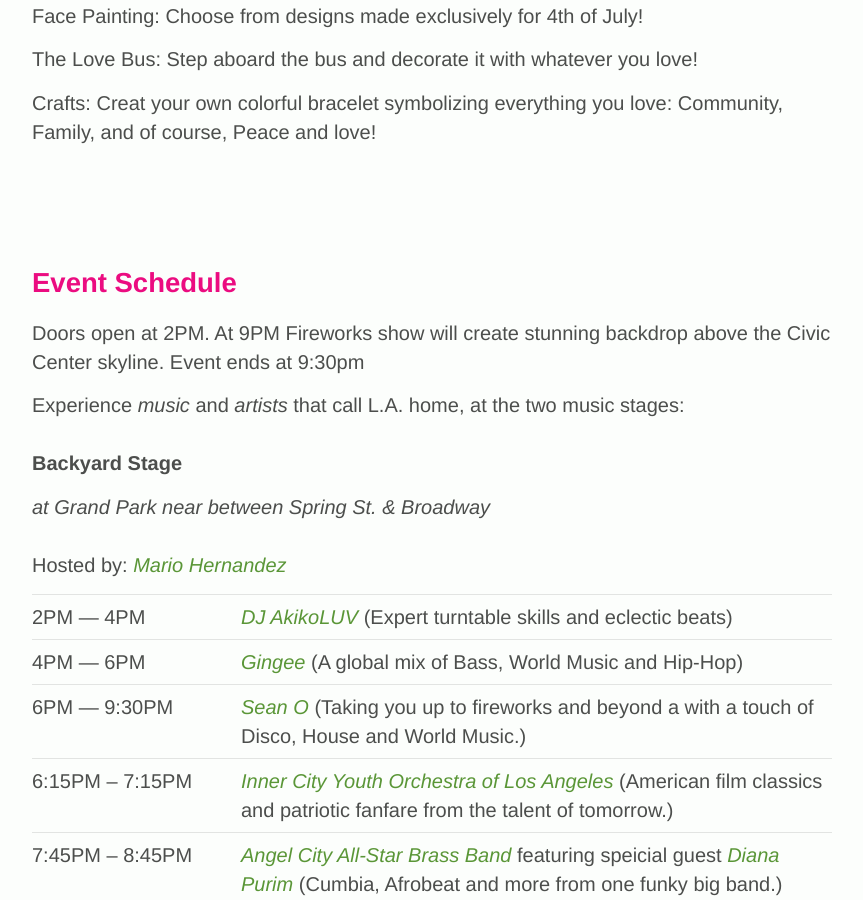
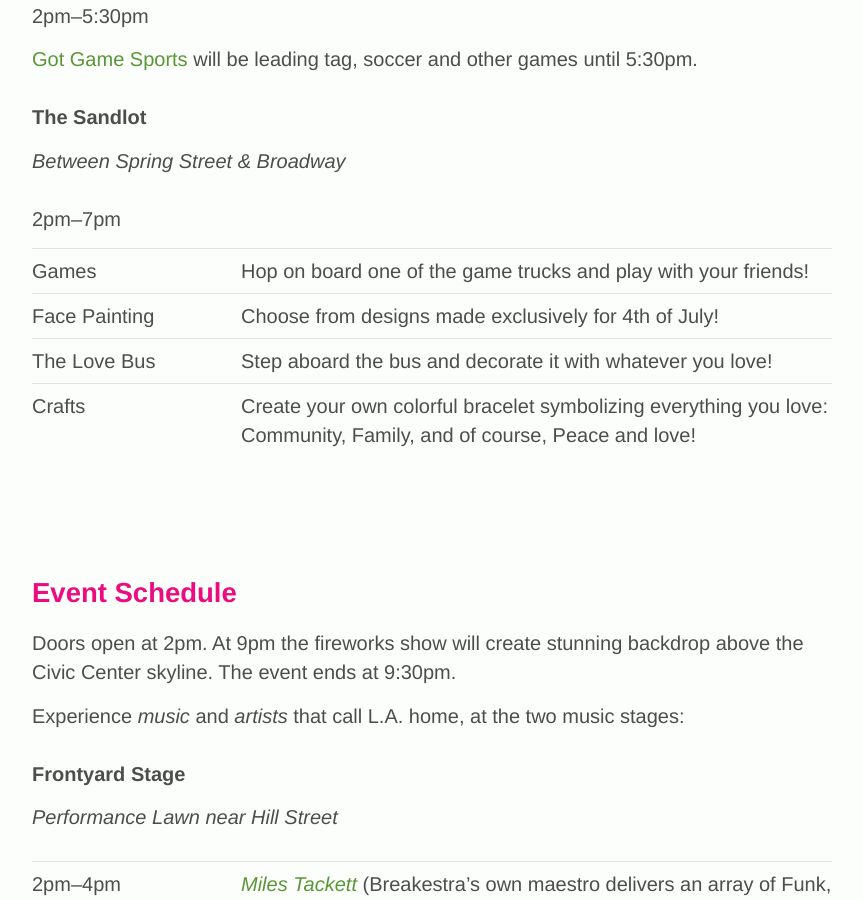
Before and after one commit to grandparkla/july4, a Jekyll site: the page built from index.markdown, in a window 1280 px wide and 900 px high, scrolled down 4269 px. Shown: the whole window, without its empty margins (208-1071 px from the left). Built offline with Jekyll 4.4.1, drawn with Linux system fonts in a browser that asks for light colours; some of the changed text lies outside the part shown.

Commit message:
Update copy to match the PDF and WordPress page more closely.

```diff
--- a/index.markdown
+++ b/index.markdown
@@ -8,12 +8,20 @@
 * [Map](#event-map)
 * [Transportation](#transportation)
 
+<!--
 **Los Angeles! #Go4thDTLA**.Grand Park and The Music Center are where to celebrate together with music, food, and an incredible fireworks display launched from the civic center skyline. Grab the best friends, the whole family, and main squeezes and enjoy a bit of togetherness under the beautiful Angeleno sky. **Safety for everyone is número uno. Check back soon for more info on entrances, prohibited items, parking, etc.**
+-->
+
+**Oh hey L.A.**, great to see you! In honor of the USA’s b-day it’s time to celebrate togetherness. Today is all about the sounds of America with an L.A. flavor, from Jazz to Classical and Funk to the Blues. Let’s play, splash, munch, dance and cap it all off with fireworks under the DTLA skyline.
+
+[Sign up for updates](http://grandparkla.org/sign-up/) from Grand Park + The Music Center and get free Grand Park Sunglasses (while supplies last).
 
 ### When
 
 July 4, 2017<br />
 2:00pm—9:30pm
+
+**Fireworks at 9pm**
 
 ### Where
 
@@ -104,67 +112,92 @@
 
 There will be a dedicated play spaces on the event lawn for children ages 4-14.
 
-**Event Lawn** (Between Spring St. & Broadway)
+### Event Lawn
 
-2PM – 5:30PM
-[Got Game Sports](https://www.gotgamecamp.com) will be leading tag, soccer and other games until 5:30PM.
+#### Between Spring Street & Broadway
 
-**The Sandlot** (Between Spring St. & Broadway)
+2pm–5:30pm
 
-2PM – 7PM
-Games: Hop on board one of the game trucks and play with your friends!
+[Got Game Sports](https://www.gotgamecamp.com) will be leading tag, soccer and other games until 5:30pm.
 
-Face Painting: Choose from designs made exclusively for 4th of July!
+### The Sandlot
 
-The Love Bus:  Step aboard the bus and decorate it with whatever you love!
+#### Between Spring Street & Broadway
 
-Crafts: Creat your own colorful bracelet symbolizing  everything you love: Community, Family, and of course, Peace and love!
+2pm–7pm
+
+Games
+: Hop on board one of the game trucks and play with your friends!
+
+Face Painting
+: Choose from designs made exclusively for 4th of July!
+
+The Love Bus
+: Step aboard the bus and decorate it with whatever you love!
+
+Crafts
+: Create your own colorful bracelet symbolizing  everything you love: Community, Family, and of course, Peace and love!
 
 
 ## Event Schedule
 
-Doors open at 2PM. At 9PM Fireworks show will create stunning backdrop above the Civic Center skyline. Event ends at 9:30pm
+Doors open at 2pm. At 9pm the fireworks show will create stunning backdrop above the Civic Center skyline. The event ends at 9:30pm.
 
 Experience *music* and *artists* that call L.A. home, at the two music stages:
 
 
+### Frontyard Stage
+
+#### Performance Lawn near Hill Street
+
+2pm–4pm
+: *[Miles Tackett](https://www.facebook.com/milestackettmusic)* (Breakestra’s own maestro delivers an array of Funk, Soul and Jazz.)
+
+4pm–6pm
+: *[Monalisa](https://www.mixcloud.com/discover/monalisa/)* (Hip-Hop, Soul and anything else with a groove.)
+
+6pm–8pm
+: *[C-Minus](https://www.facebook.com/DJCMINUS/)* (West Coast mainstay with a unique approach to fusing Hip-Hop and Rock.)
+
+8pm–9:30pm
+: *[DJ Jedi](https://www.mixcloud.com/DJJedi/)* (Legendary Hip-Hop selector takes you up to Fireworks time.)
+
+
 ### Backyard Stage
 
-#### at Grand Park near between Spring St. & Broadway
+#### Event Lawn near City Hall/Spring Street
 
 Hosted by: *[Mario Hernandez](http://eatmomovies.tumblr.com/)*
 
-2PM — 4PM
+2pm—4pm
 : *[DJ AkikoLUV](https://soundcloud.com/akikoluv)* (Expert turntable skills and eclectic beats)
 
-4PM — 6PM
+4pm—6pm
 : *[Gingee](https://gingee.bandcamp.com/)* (A global mix of Bass, World Music and Hip-Hop)
 
-6PM — 9:30PM
+6pm—9:30pm
 : *[Sean O](https://www.mixcloud.com/djseano/playlists/seano-mixes/)* (Taking you up to fireworks and beyond a with a touch of Disco, House and World Music.)
 
-6:15PM – 7:15PM
+6:15pm–7:15pm
 : *[Inner City Youth Orchestra of Los Angeles](http://www.icyola.org/)* (American film classics and patriotic fanfare from the talent of tomorrow.)
 
-7:45PM – 8:45PM
-: *[Angel City All-Star Brass Band](http://toddsimonmusic.com/angel-city-all-star-brass-band/)* featuring speicial guest *[Diana Purim](https://www.facebook.com/EyedentityMusic/)* (Cumbia, Afrobeat and more from one funky big band.)
+7:45pm–8:45pm
+: *[Angel City All-Star Brass Band](http://toddsimonmusic.com/angel-city-all-star-brass-band/)* featuring special guest *[Diana Purim](https://www.facebook.com/EyedentityMusic/)* (Cumbia, Afrobeat and more from one funky big band.)
 
-### Frontyard Stage
 
-#### at Grand Park on Performance Lawn near Hill St.
+### Look Up!
 
-2PM – 4PM
-: *[Miles Tackett](https://www.facebook.com/milestackettmusic)* (Breakestra’s own maestro delivers an array of Funk, Soul and Jazz.)
+9pm
+: Fireworks light up the sky!
 
-4PM – 6PM
-: *[Monalisa](https://www.mixcloud.com/discover/monalisa/)* (Hip-Hop, Soul and anything else with a groove.)
 
-6PM – 8PM
-: *[C-Minus](https://www.facebook.com/DJCMINUS/)* (West Coast mainstay with a unique approach to fusing Hip-Hop and Rock.)
+### For the Kids
 
-8PM – 9:30PM
-: *[DJ Jedi](https://www.mixcloud.com/DJJedi/)* (Legendary Hip-Hop selector takes you up to Fireworks time.)
+2pm–5:30pm
+: [Got Game:](#event-lawn) kids games on the lawn.
 
+2pm–7pm
+: [The Sandlot:](#the-sandlot) crafts, games and more.
 
 ## Event Map
 
@@ -228,9 +261,9 @@
 
 ### Parking
 
-Parking in lots surrounding Grand Park is recommended. **The Music Center lot and Lot 10 underneath Grand Park will not be available.**
+Parking in lots surrounding Grand Park is recommended.
 
-Note: The Music Center lot (Lot 14) will not be accessible after 8PM through approx. 10PM. Lot 10 underneath Grand Park will not be accessible due to street closures.
+Due to street closures, **the parking area underneath Grand Park (Lot 10) will not be accessible** during the event. The Music Center parking area (Lot 14) will not be accessible from 8pm until approximately 10pm.
 
 ### Taking Rideshare Like Lyft Or Uber?
 
```
